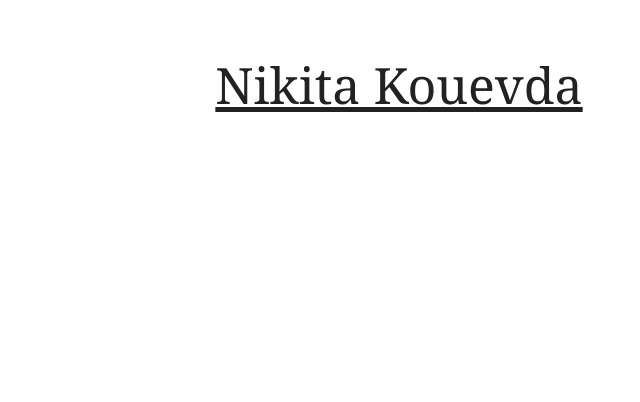
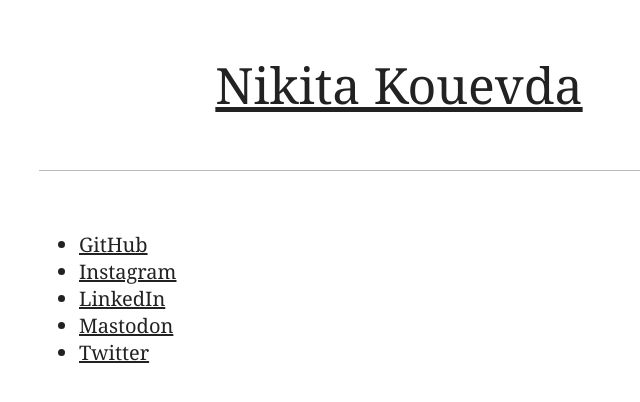
Before and after one commit to nkouevda/nkouevda.github.io, a Jekyll site: the page built from index.md, in a window 1280 px wide. Shown: the top 402 px of the page, without its empty margins (241-881 px from the left). Built offline with Jekyll 4.4.1, drawn with Linux system fonts in a browser that asks for light colours.

Commit message:
Add links

```diff
--- a/_includes/post.html
+++ b/_includes/post.html
@@ -1,3 +1,4 @@
+<div class="post-separator"></div>
 <article class="post">
   <header class="post-header">
     <h1 class="post-title">
@@ -13,4 +14,3 @@
   </div>
   {% endif %}
 </article>
-<div class="post-separator"></div>
--- a/_layouts/page.html
+++ b/_layouts/page.html
@@ -27,6 +27,7 @@
       <header id="site-header">
         <a href="/">{{ site.title }}</a>
       </header>
+      {{ content }}
     </div>
   </body>
 </html>
--- a/index.html
+++ /dev/null
@@ -1,3 +0,0 @@
----
-layout: page
----
--- /dev/null
+++ b/index.md
@@ -0,0 +1,9 @@
+---
+layout: post
+---
+
+- [GitHub](https://github.com/nkouevda)
+- [Instagram](https://www.instagram.com/nkouevda/)
+- [LinkedIn](https://www.linkedin.com/in/nkouevda/)
+- [Mastodon](https://macaw.social/@nkouevda)
+- [Twitter](https://twitter.com/nkouevda)
```
